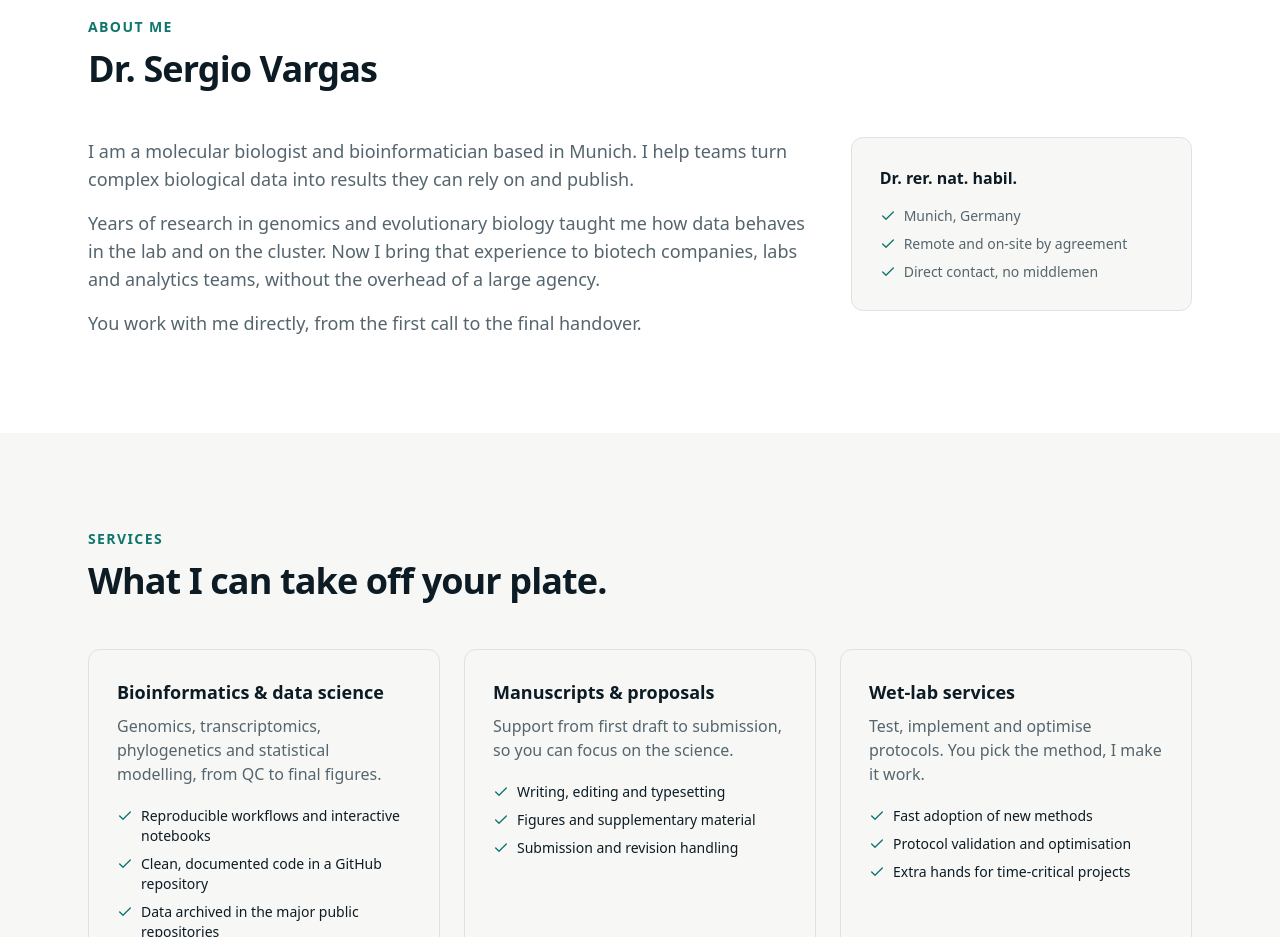
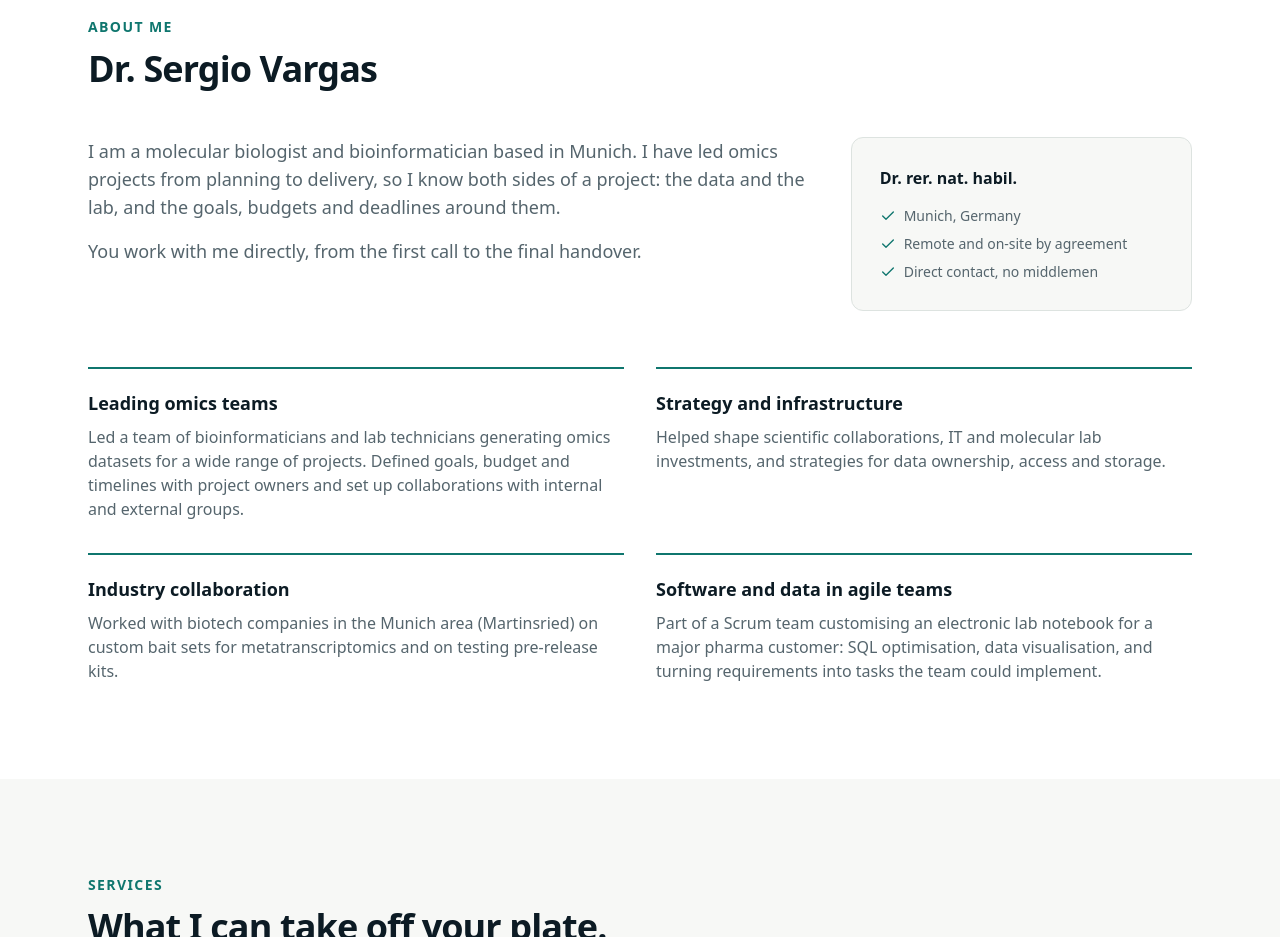
Before and after one commit to SergioVargasRamirez/biodatum.io, a React (Vite) app: page / in a window 1280 px wide. Shown: the part 1380-2317 px from the top of the page. Built offline with nearby package versions, Linux system fonts and the light colour scheme.

Commit message:
Expand About section with career background and highlights
Co-Authored-By: Claude Sonnet 5.5 <noreply@anthropic.com>

```diff
--- a/src/components/Sections.jsx
+++ b/src/components/Sections.jsx
@@ -51,6 +51,14 @@ export function About() {
             ))}
           </ul>
         </aside>
+      </div>
+      <div className="mt-14 grid gap-8 sm:grid-cols-2">
+        {about.highlights.map((h) => (
+          <div key={h.title} className="border-t-2 border-accent pt-5">
+            <h3 className="text-lg font-semibold">{h.title}</h3>
+            <p className="mt-2 text-muted">{h.text}</p>
+          </div>
+        ))}
       </div>
     </Section>
   )
--- a/src/content.js
+++ b/src/content.js
@@ -32,15 +32,32 @@ export const hero = {
     'academic labs and analytics teams. Reproducible, documented, delivered on time.',
 }
 
-// DRAFT: rewrite in your own words. Set `photo` to a file in /public (e.g. '/sergio.jpg') to show a portrait.
+// Set `photo` to a file in /public (e.g. '/sergio.jpg') to show a portrait.
 export const about = {
   name: 'Dr. Sergio Vargas',
   title: 'Dr. rer. nat. habil.',
   photo: '',
   paragraphs: [
-    'I am a molecular biologist and bioinformatician based in Munich. I help teams turn complex biological data into results they can rely on and publish.',
-    'Years of research in genomics and evolutionary biology taught me how data behaves in the lab and on the cluster. Now I bring that experience to biotech companies, labs and analytics teams, without the overhead of a large agency.',
+    'I am a molecular biologist and bioinformatician based in Munich. I have led omics projects from planning to delivery, so I know both sides of a project: the data and the lab, and the goals, budgets and deadlines around them.',
     'You work with me directly, from the first call to the final handover.',
+  ],
+  highlights: [
+    {
+      title: 'Leading omics teams',
+      text: 'Led a team of bioinformaticians and lab technicians generating omics datasets for a wide range of projects. Defined goals, budget and timelines with project owners and set up collaborations with internal and external groups.',
+    },
+    {
+      title: 'Strategy and infrastructure',
+      text: 'Helped shape scientific collaborations, IT and molecular lab investments, and strategies for data ownership, access and storage.',
+    },
+    {
+      title: 'Industry collaboration',
+      text: 'Worked with biotech companies in the Munich area (Martinsried) on custom bait sets for metatranscriptomics and on testing pre-release kits.',
+    },
+    {
+      title: 'Software and data in agile teams',
+      text: 'Part of a Scrum team customising an electronic lab notebook for a major pharma customer: SQL optimisation, data visualisation, and turning requirements into tasks the team could implement.',
+    },
   ],
   facts: ['Munich, Germany', 'Remote and on-site by agreement', 'Direct contact, no middlemen'],
 }
```
